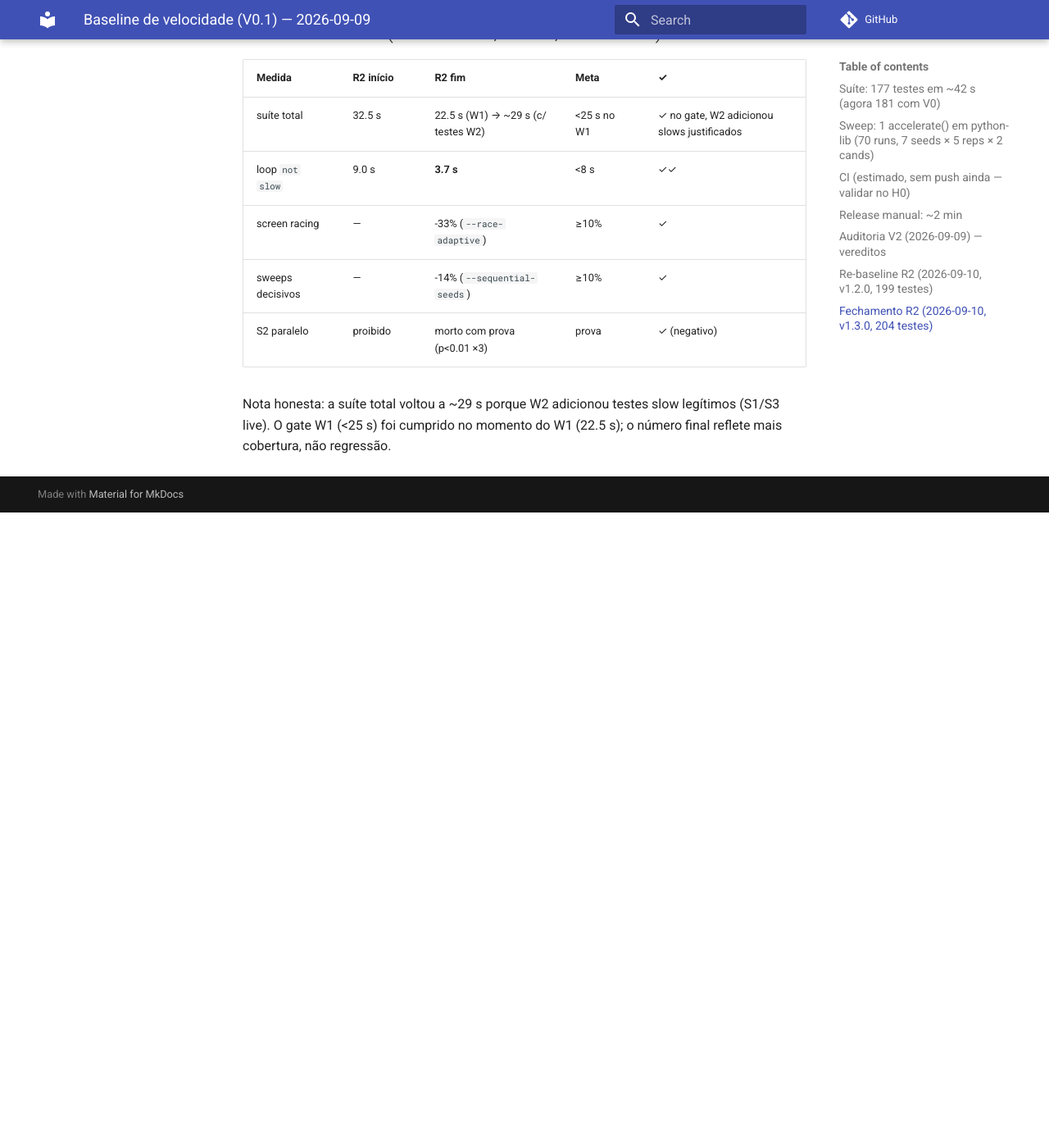
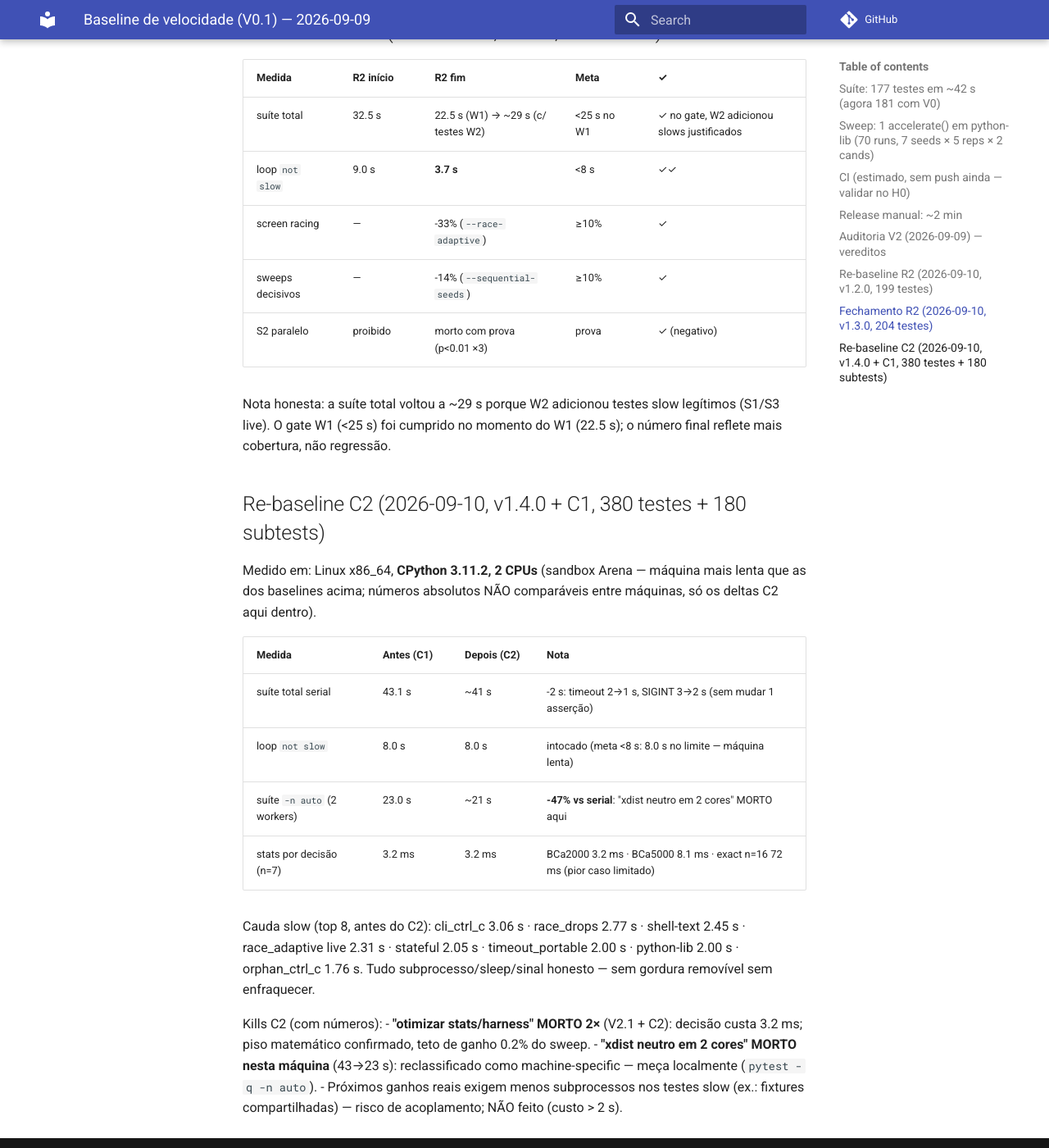
Before and after one commit to nadabgfccvd/MYCELIUM, an MkDocs documentation site: the page built from docs/VELOCITY_BASELINE.md, in a window 1280 px wide and 1400 px high, scrolled down 2525 px. Shown: the whole window at 82% size. Built offline with MkDocs 1.6.1 and Material for MkDocs 9.7.7, drawn with Linux system fonts in a browser that asks for light colours; comment, search, counter and statistics services are not loaded; before the commit the page ends 3150 px from its top, so only the background shows below that.

Commit message:
C2: velocity R3 (per-machine re-baseline, stats kill with numbers, -2s honest suite time)
Co-authored-by: arena-agent <297053741+arena-agent@users.noreply.github.com>

```diff
--- a/docs/VELOCITY_BASELINE.md
+++ b/docs/VELOCITY_BASELINE.md
@@ -78,3 +78,29 @@ Metas R2 (roadmap): suíte <25 s, loop <8 s, 0 testes deletados.
 Nota honesta: a suíte total voltou a ~29 s porque W2 adicionou testes slow
 legítimos (S1/S3 live). O gate W1 (<25 s) foi cumprido no momento do W1
 (22.5 s); o número final reflete mais cobertura, não regressão.
+
+## Re-baseline C2 (2026-09-10, v1.4.0 + C1, 380 testes + 180 subtests)
+
+Medido em: Linux x86_64, **CPython 3.11.2, 2 CPUs** (sandbox Arena — máquina
+mais lenta que as dos baselines acima; números absolutos NÃO comparáveis
+entre máquinas, só os deltas C2 aqui dentro).
+
+| Medida | Antes (C1) | Depois (C2) | Nota |
+|---|---|---|---|
+| suíte total serial | 43.1 s | ~41 s | -2 s: timeout 2→1 s, SIGINT 3→2 s (sem mudar 1 asserção) |
+| loop `not slow` | 8.0 s | 8.0 s | intocado (meta <8 s: 8.0 s no limite — máquina lenta) |
+| suíte `-n auto` (2 workers) | 23.0 s | ~21 s | **-47% vs serial**: "xdist neutro em 2 cores" MORTO aqui |
+| stats por decisão (n=7) | 3.2 ms | 3.2 ms | BCa2000 3.2 ms · BCa5000 8.1 ms · exact n=16 72 ms (pior caso limitado) |
+
+Cauda slow (top 8, antes do C2): cli_ctrl_c 3.06 s · race_drops 2.77 s ·
+shell-text 2.45 s · race_adaptive live 2.31 s · stateful 2.05 s ·
+timeout_portable 2.00 s · python-lib 2.00 s · orphan_ctrl_c 1.76 s.
+Tudo subprocesso/sleep/sinal honesto — sem gordura removível sem enfraquecer.
+
+Kills C2 (com números):
+- **"otimizar stats/harness" MORTO 2×** (V2.1 + C2): decisão custa 3.2 ms;
+  piso matemático confirmado, teto de ganho 0.2% do sweep.
+- **"xdist neutro em 2 cores" MORTO nesta máquina** (43→23 s): reclassificado
+  como machine-specific — meça localmente (`pytest -q -n auto`).
+- Próximos ganhos reais exigem menos subprocessos nos testes slow (ex.:
+  fixtures compartilhadas) — risco de acoplamento; NÃO feito (custo > 2 s).
```
Also changed, not shown: CHANGES.md (+8 -0 lines), README.md (+1 -1 lines), 1 other file.
